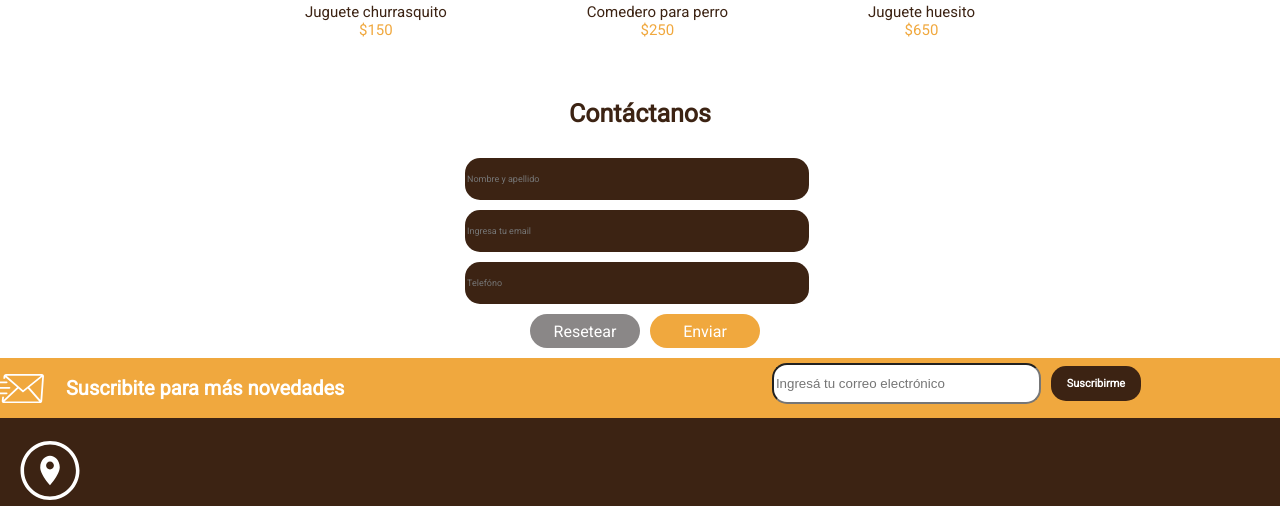
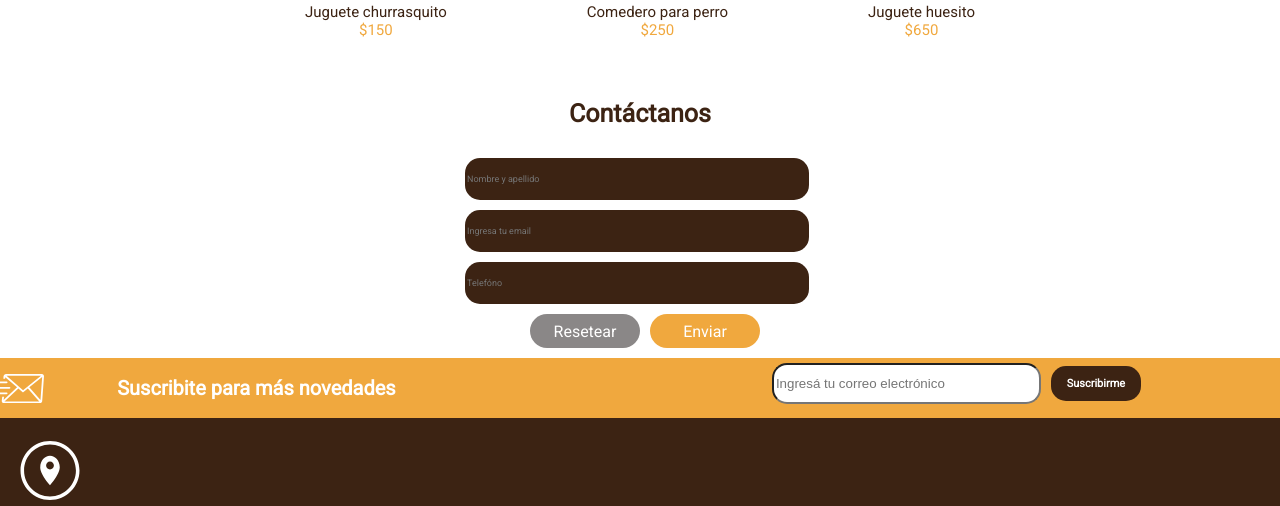
Before and after one commit to VeronaMichalowski/PETSHOP, a plain HTML site: page index.html in a window 1280 px wide. Shown: the part 1110-1616 px from the top of the page. Drawn offline with Linux system fonts and the light colour scheme.

Commit message:
Update style.css

```diff
--- a/style.css
+++ b/style.css
@@ -315,7 +315,7 @@ header svg {
 
 .suscribite {
   position: relative;
-  right: 16%;
+  right: 12%;
 }
 
 .ing input {
```
